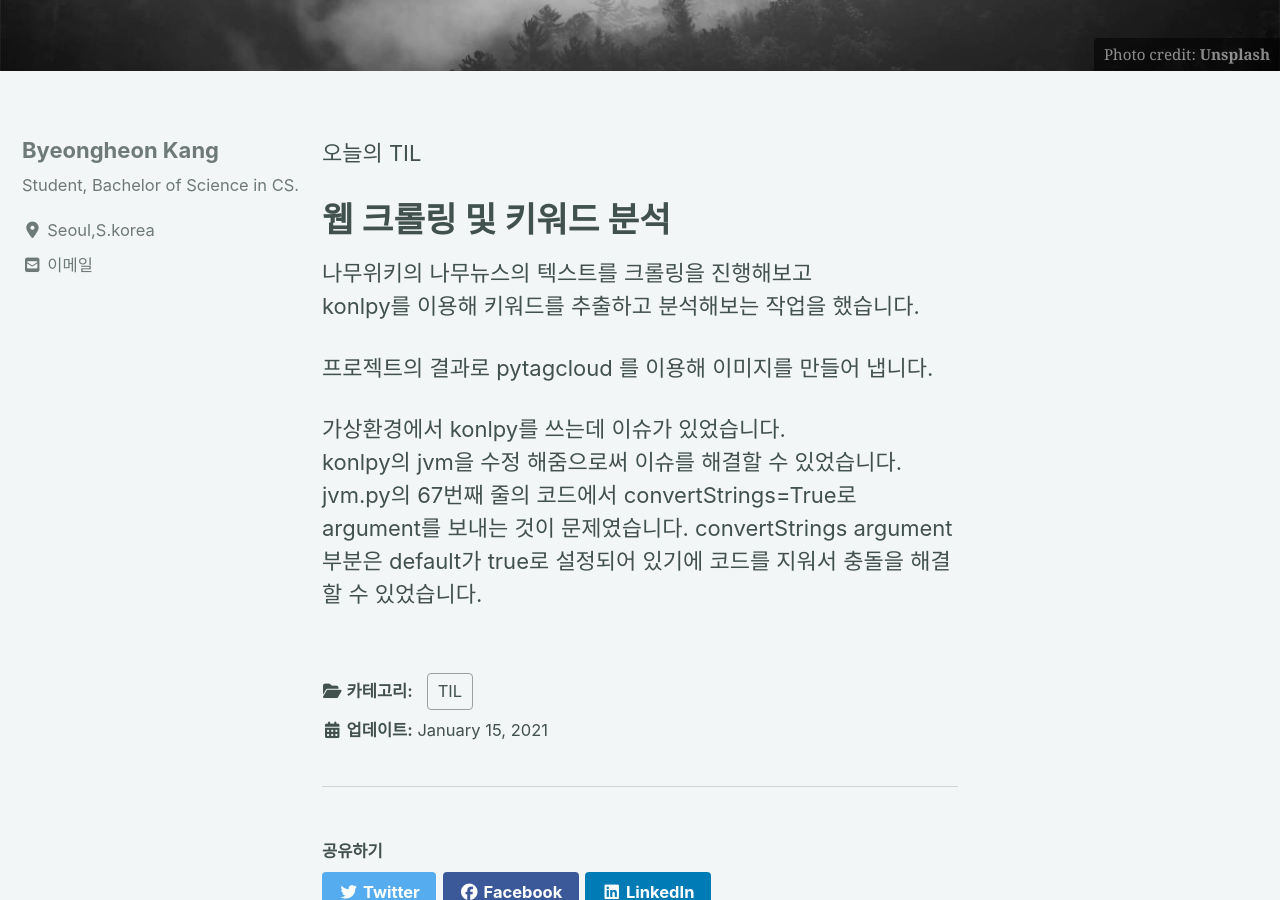
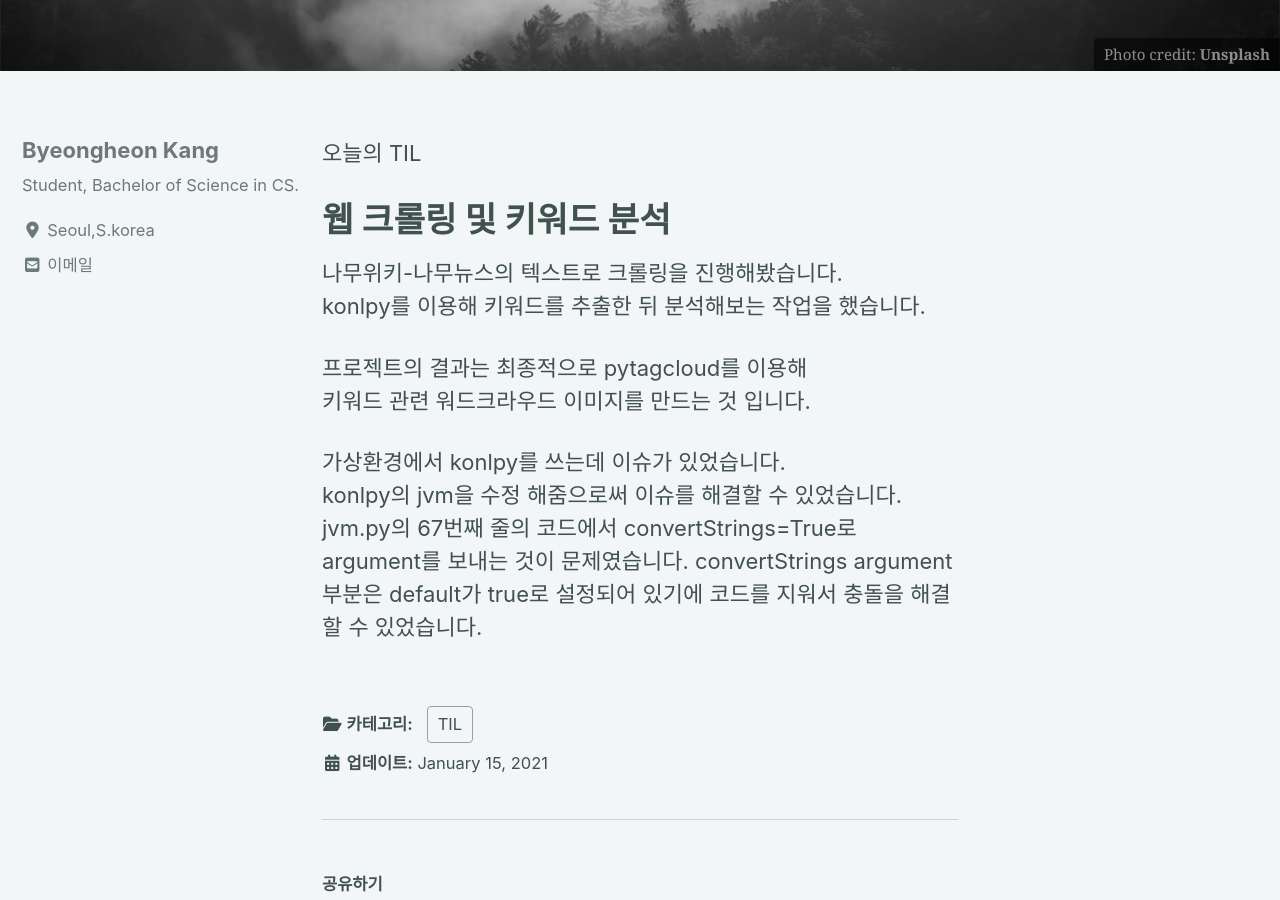
Before and after one commit to devtrail42/devtrail42.github.io, a Jekyll site: the page built from _posts/2021-01-15-til.md, in a window 1280 px wide and 900 px high, scrolled down 446 px. Built offline with Jekyll 4.4.1, drawn with Linux system fonts in a browser that asks for light colours; cached includes are drawn as plain includes; nearby versions of some CDN libraries; comment, search, counter and statistics services are not loaded.

Commit message:
add post

```diff
--- a/_posts/2021-01-15-til.md
+++ b/_posts/2021-01-15-til.md
@@ -18,10 +18,11 @@ comments: true
 
 # 웹 크롤링 및 키워드 분석
 
-나무위키의 나무뉴스의 텍스트를 크롤링을 진행해보고
-konlpy를 이용해 키워드를 추출하고 분석해보는 작업을 했습니다.
+나무위키-나무뉴스의 텍스트로 크롤링을 진행해봤습니다.
+konlpy를 이용해 키워드를 추출한 뒤 분석해보는 작업을 했습니다.
 
-프로젝트의 결과로 pytagcloud 를 이용해 이미지를 만들어 냅니다.
+프로젝트의 결과는 최종적으로 pytagcloud를 이용해
+키워드 관련 워드크라우드 이미지를 만드는 것 입니다.
 
 가상환경에서 konlpy를 쓰는데 이슈가 있었습니다.
 konlpy의 jvm을 수정 해줌으로써 이슈를 해결할 수 있었습니다.
```
